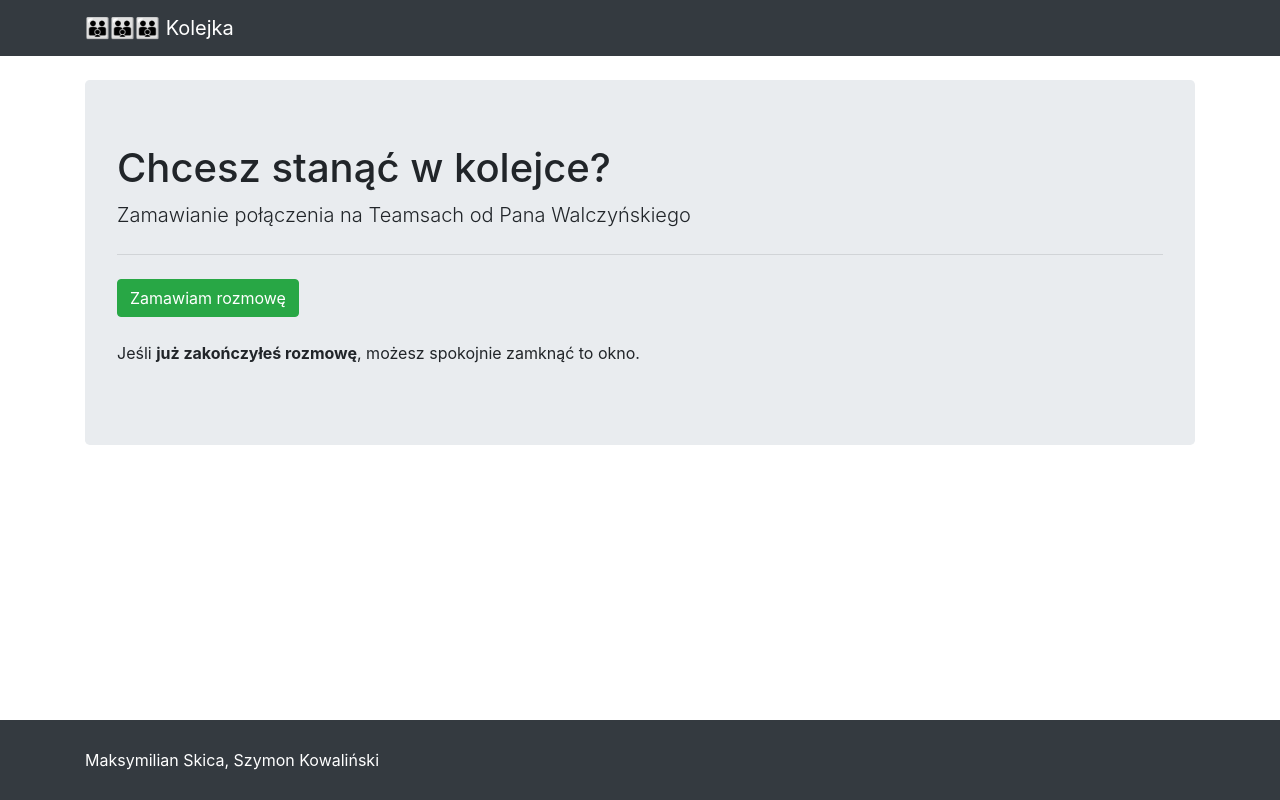
After one commit to alopwr/queue, a Django app: template templates/que/student_not_in_queue.html in a window 1280 px wide. The commit adds this page. Run offline with Django 3.2, Linux system fonts and the light colour scheme; the template is opened without the code that fills it, so the values that code supplies are empty; some libraries are stand-ins or nearby versions.

Commit message:
queue confirmation and not logging out on cancel

```diff
--- a/que/models.py
+++ b/que/models.py
@@ -69,8 +69,8 @@ def average_meeting_time():
         return 3
     durations = []
     for pm in PastMeeting.objects.all():
-        if pm.duration():
-            durations.append(pm.duration().seconds)
+        if pm.duration:
+            durations.append(pm.duration.seconds)
     average_duration = sum(durations) / len(durations) / 60
     print(average_duration)
     return min(max(average_duration, 2), 6)
--- a/que/urls.py
+++ b/que/urls.py
@@ -5,6 +5,7 @@ from . import views
 urlpatterns = [
     path("", views.queue_view_dispatcher, name="que"),
     path("next", views.next_view, name="next"),
+    path("not_in_queue", views.next_view, name="next"),
     path("clear", views.clear_view, name="clear"),
     path("cancel", views.cancel_view, name="cancel"),
     path("login", views.sign_in, name="login"),
--- /dev/null
+++ b/templates/que/student_not_in_queue.html
@@ -0,0 +1,20 @@
+{% extends '_base.html' %}
+{% block title %}
+        Potwierdzenie
+{% endblock %}
+{% block content %}
+    <div class="container jumbotron">
+            <h1>Chcesz stanąć w kolejce?</h1>
+            <p class="lead">Zamawianie połączenia na Teamsach od Pana Walczyńskiego</p>
+                <hr class="my-4">
+            <a href="/?create=True" type="button" class="btn btn-success">Zamawiam rozmowę
+            </a>
+        <br>
+        <br>
+        <p>Jeśli <b>już zakończyłeś rozmowę</b>, możesz spokojnie zamknąć to okno.</p>
+        {#        <div class="row"><a class="btn" href="{% url 'login' %}" role="button" style="margin:  40px auto"> <img#}
+        {#                src="{% static 'img/login.svg' %}"#}
+        {#                alt="Login with Microsoft"></a>#}
+        {#        </div>#}
+    </div>
+{% endblock %}
--- a/templates/que/students.html
+++ b/templates/que/students.html
@@ -19,13 +19,13 @@
             <p class="lead">Szacowany czas oczekiwania na połączenie
                 to <b>{{ estimated_time }}</b> minut.</p>
         {% endif %}
+            {% if queue_position != 0 %}
         <hr class="my-4">
         <p>Pan Walczyński zadzwoni do ciebie na Teamsach. Przygotuj swój kod i niezbędne materiały, aby rozmowa
             przebiegła
             jak najpłynniej.</p>
-        <img src="https://media0.giphy.com/media/QBd2kLB5qDmysEXre9/giphy.gif">
+            <img src="https://media0.giphy.com/media/QBd2kLB5qDmysEXre9/giphy.gif">
         <p>Dane aktualizowane co 5 sekund.</p>
-        {% if queue_position != 0 %}
             <a href="{% url 'cancel' %}" type="button" class="btn btn-danger">Anuluj prośbę o połączenie
             </a>
             <br>
```
Also changed, not shown: que/views.py (+13 -2 lines).
